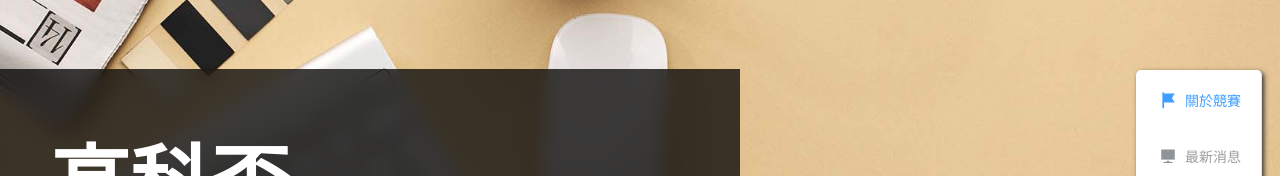
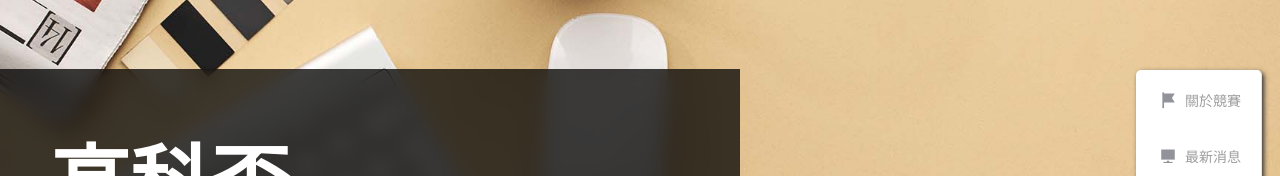
Before and after one commit to RainMeoCat/cpt-frontend-personal, a Vue app in the folder frontend/: page /#/ in a window 1280 px wide. Shown: the part 130-306 px from the top of the page. Built offline with nearby package versions, Linux system fonts and the light colour scheme.

Commit message:
現在頁面的滾動會自動更新側邊懸浮選單的高亮了

```diff
--- a/frontend/src/views/Pc.vue
+++ b/frontend/src/views/Pc.vue
@@ -14,9 +14,9 @@
         <el-col>
           <el-menu
             class="el-menu-vertical-demo"
-            default-active="1"
             text-color="#9E9E9E"
             active-text-color="#409EFF"
+            :default-active="MenuIndex"
           >
             <el-menu-item index="1" @click="Scroll('Info')" class="el-top-item">
               <template #title
@@ -130,7 +130,8 @@
 export default {
   data () {
     return {
-      HomeBtn: false
+      HomeBtn: false,
+      MenuIndex: '0'
     }
   },
   methods: {
@@ -147,7 +148,8 @@ export default {
     }
   },
   created () {
-    const self = this// 這裡的this是vue
+    console.log(toString(Math.round(window.scrollY / parseInt(document.body.clientHeight / 8))))
+    const self = this// 這裡的this是vueco
     // 因為callback中的這個繫結沒有指向vue實例。
     // 為解決這個問題，在建立的hook中定義一個變數var self = this，指向vue實例，在callback中使用self引用資料屬性。
     window.addEventListener('scroll', function () {
@@ -156,6 +158,7 @@ export default {
       } else {
         self.HomeBtn = false
       }
+      self.MenuIndex = '' + Math.round(window.scrollY / parseInt(document.body.clientHeight / 8))// parseInt(document.body.clientHeight / window.scrollY)
     })
   }
 }
```
